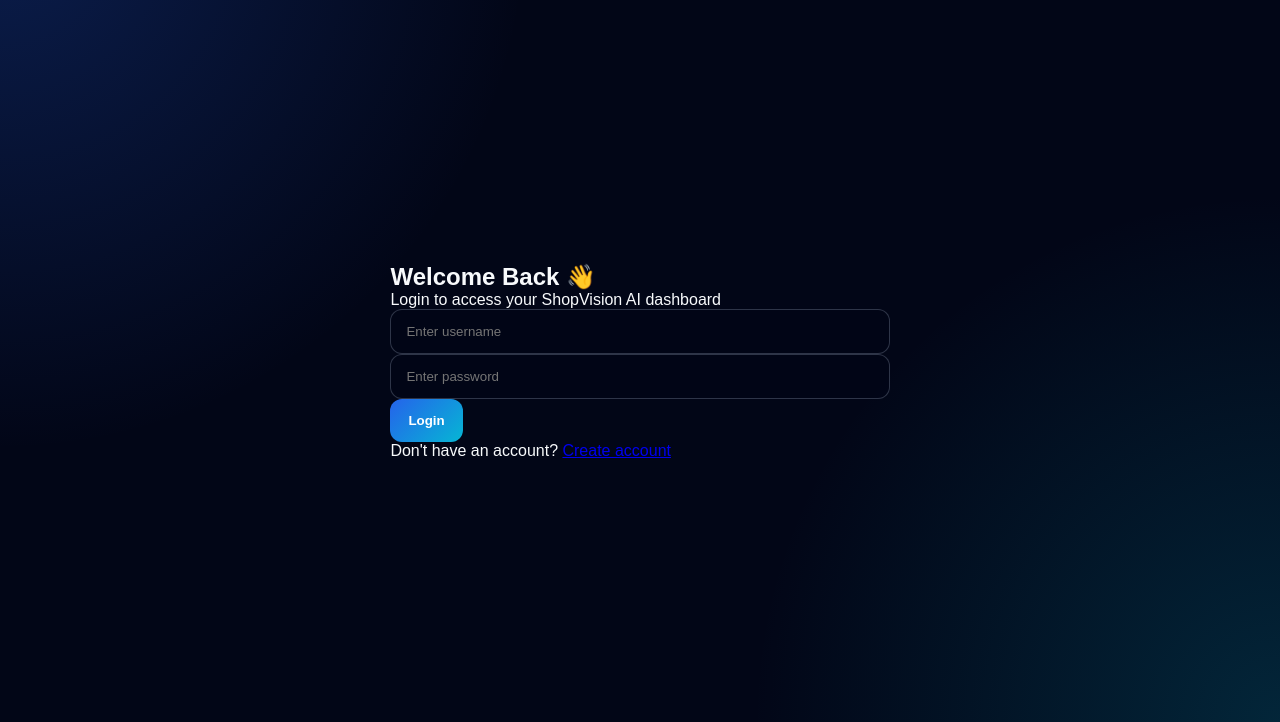
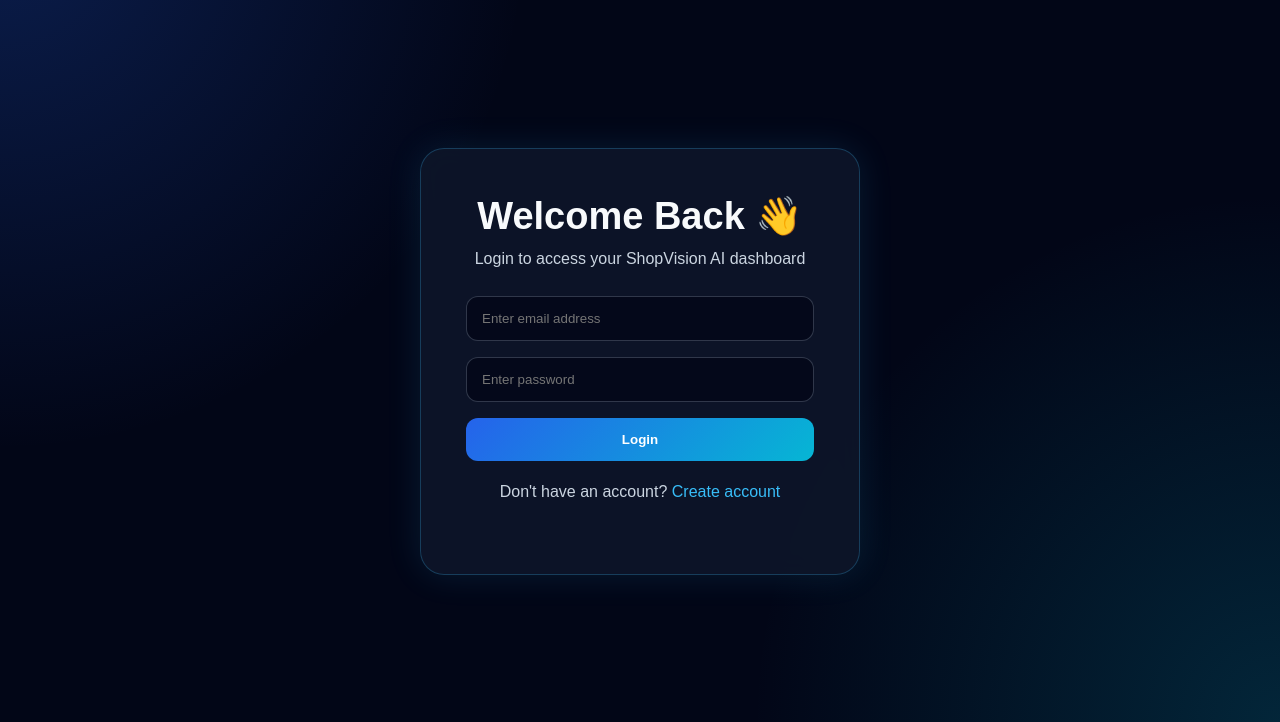
Before and after one commit to adhiappu0610-blip/shopvision-ai, a Flask app: page /login in a window 1280 px wide. Shown: the part 78-800 px from the top of the page. Run offline with Flask 3, Linux system fonts and the light colour scheme.

Commit message:
Update login.html

```diff
--- a/templates/login.html
+++ b/templates/login.html
@@ -1,27 +1,18 @@
 {% extends "base.html" %}
-
 {% block content %}
 
 <section class="auth-page">
-    <div class="auth-box">
+    <div class="auth-card">
         <h1>Welcome Back 👋</h1>
         <p>Login to access your ShopVision AI dashboard</p>
 
-        {% if error %}
-            <div class="error-box">{{ error }}</div>
-        {% endif %}
-
         <form method="POST">
-            <input type="text" name="username" placeholder="Enter username" required>
+            <input type="email" name="email" placeholder="Enter email address" required>
             <input type="password" name="password" placeholder="Enter password" required>
-
             <button type="submit">Login</button>
         </form>
 
-        <div class="bottom-text">
-            Don't have an account?
-            <a href="/register">Create account</a>
-        </div>
+        <p class="small-text">Don't have an account? <a href="/register">Create account</a></p>
     </div>
 </section>
 
```
